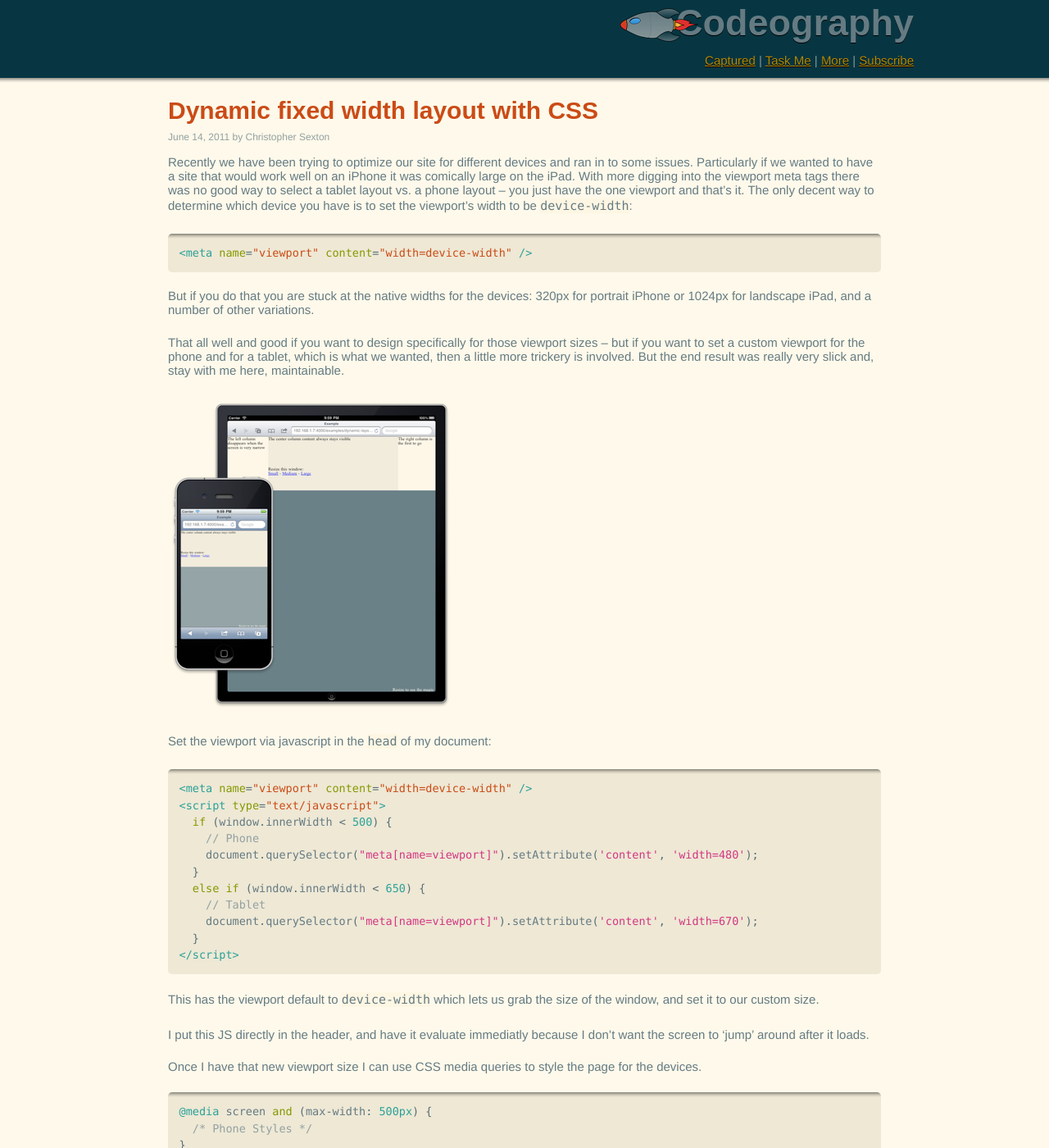
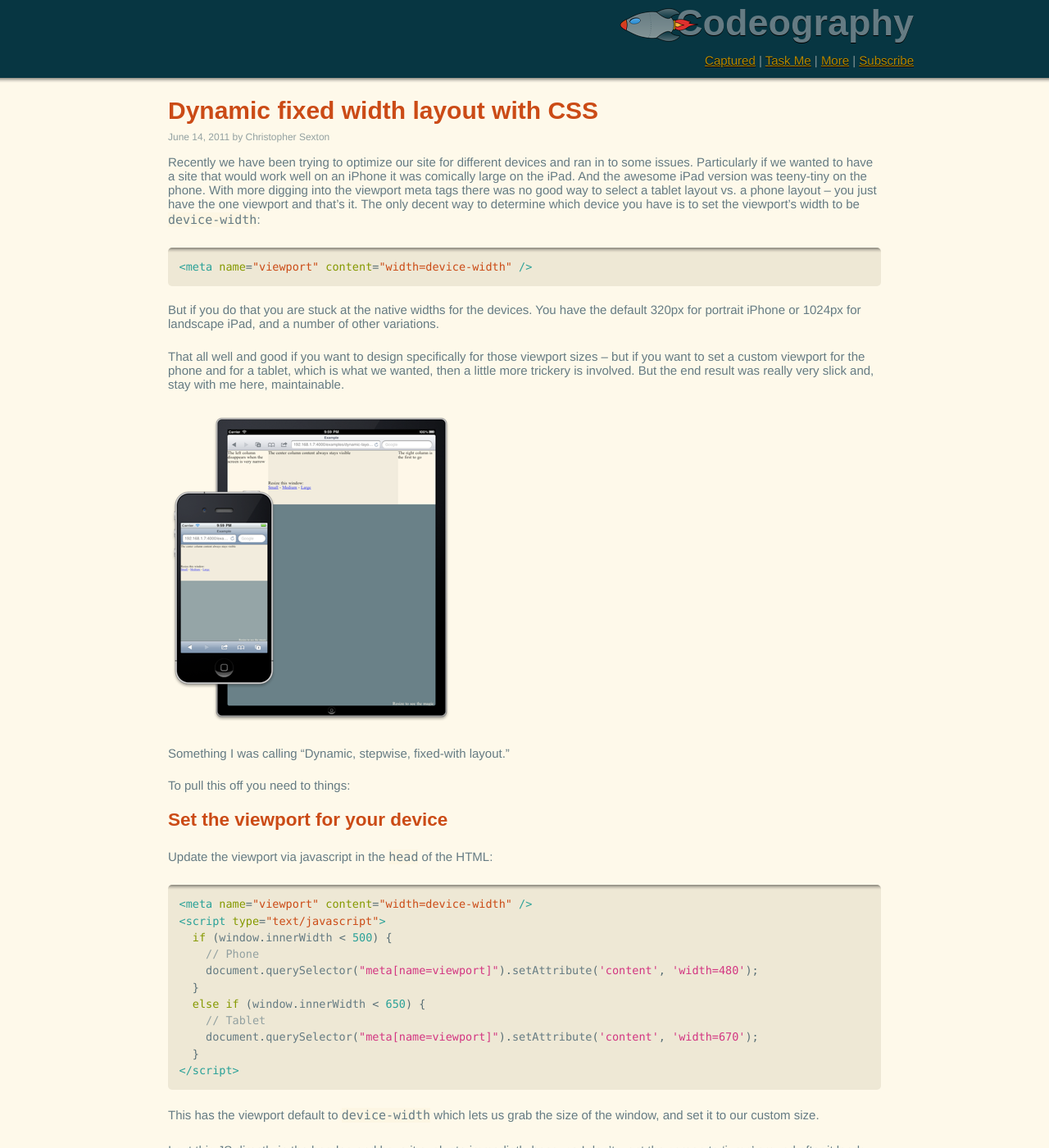
Before and after one commit to csexton/codeography.com, a Jekyll site: the page built from _posts/2011-06-14-dynamic-fixed-width-layout-with-css.markdown, in a window 1280 px wide and 1400 px high. Shown: the whole window at 82% size. Built offline with Jekyll 4.4.1, drawn with Linux system fonts in a browser that asks for light colours; nearby versions of some CDN libraries; some web fonts are replaced; comment, search, counter and statistics services are not loaded; some of the changed text lies outside the part shown.

Commit message:
Content tweaks

```diff
--- a/_posts/2011-06-14-dynamic-fixed-width-layout-with-css.markdown
+++ b/_posts/2011-06-14-dynamic-fixed-width-layout-with-css.markdown
@@ -4,18 +4,24 @@ title: "Dynamic fixed width layout with CSS"
 published: true
 ---
 
-Recently we have been trying to optimize our site for different devices and ran in to some issues. Particularly if we wanted to have a site that would work well on an iPhone it was comically large on the iPad. With more digging into the viewport meta tags there was no good way to select a tablet layout vs. a phone layout -- you just have the one viewport and that's it. The only decent way to determine which device you have is to set the viewport's width to be `device-width`:
+Recently we have been trying to optimize our site for different devices and ran in to some issues. Particularly if we wanted to have a site that would work well on an iPhone it was comically large on the iPad. And the awesome iPad version was teeny-tiny on the phone. With more digging into the viewport meta tags there was no good way to select a tablet layout vs. a phone layout -- you just have the one viewport and that's it. The only decent way to determine which device you have is to set the viewport's width to be `device-width`:
 
     <meta name="viewport" content="width=device-width" />
 
-But if you do that you are stuck at the native widths for the devices: 320px for portrait iPhone or 1024px for landscape iPad, and a number of  other variations.
+But if you do that you are stuck at the native widths for the devices. You have the default 320px for portrait iPhone or 1024px for landscape iPad, and a number of other variations.
 
 
 That all well and good if you want to design specifically for those viewport sizes -- but if you want to set a custom viewport for the phone and for a tablet, which is what we wanted, then a little more trickery is involved. But the end result was really very slick and, stay with me here, maintainable.
 
 ![iPhone and iPad](/images/dynamic-layout-sm.png)
 
-Set the viewport via javascript in the `head` of my document:
+Something I was calling "Dynamic, stepwise, fixed-with layout."
+
+To pull this off you need to things:
+
+### Set the viewport for your device
+
+Update the viewport via javascript in the `head` of the HTML:
 
 
     <meta name="viewport" content="width=device-width" />
@@ -35,7 +41,9 @@ This has the viewport default to `device-width` which lets us grab the size of t
 
 I put this JS directly in the header, and have it evaluate immediatly because I don't want the screen to 'jump' around after it loads.
 
-Once I have that new viewport size I can use CSS media queries to style the page for the  devices.
+### Add custom styles for that viewport
+
+Once I have that new viewport size I can use CSS media queries to style the page for the devices.
 
     @media screen and (max-width: 500px) {
       /* Phone Styles */
```
